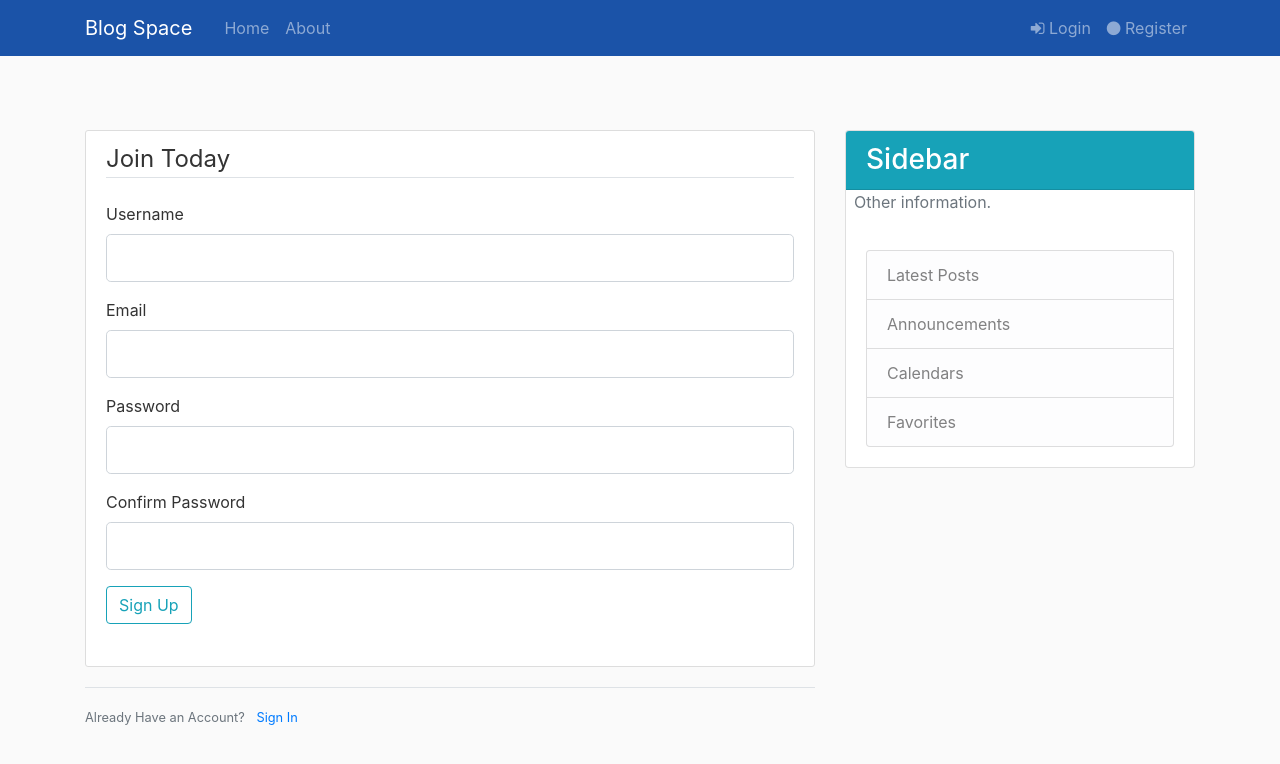
After one commit to aakash-sahu/BlogApp, a Flask app: page /register in a window 1280 px wide. The commit adds this page. Shown: the top 764 px of the page. Run offline with Flask 2, Linux system fonts and the light colour scheme; some libraries are stand-ins or nearby versions.

Commit message:
Added forms.py for login, register; register.html, and flash messages

```diff
--- a/app.py
+++ b/app.py
@@ -1,6 +1,9 @@
-from flask import Flask, render_template, url_for
+from flask import Flask, render_template, url_for, flash, redirect
+from forms import RegistrationForm, LoginForm
 
 app = Flask(__name__)
+
+app.config['SECRET_KEY'] = '656dd199eb5c5c86d449ae28f3d0fcc8'
 
 posts = [
     {
@@ -26,5 +29,20 @@ def home():
 def about():
     return render_template('about.html', title = 'About') # template will have access to title variable
 
+@app.route("/register", methods=['GET', 'POST'])
+def register():
+    form = RegistrationForm()
+    if form.validate_on_submit():
+        flash(f'Account create for {form.username.data}!', 'success') #on POST form calls back the same method and loads up the values as .data attribute
+        # 'success' is from bootstrap, flash can take this as argument.
+        # next redirect to home page on success
+        return redirect(url_for('home')) ## redirect every link is the name of function
+    return render_template('register.html', title='Register', form = form)
+
+@app.route("/login")
+def login():
+    form = LoginForm()
+    return render_template('login.html', title='Login', form = form)
+
 if __name__ == "__main__":
     app.run(debug=True)
--- /dev/null
+++ b/forms.py
@@ -0,0 +1,32 @@
+from flask_wtf import FlaskForm
+# Form elements come from wtform
+from wtforms import StringField, PasswordField, SubmitField, BooleanField
+from wtforms.validators import DataRequired, Length, Email, EqualTo
+
+#python classes as forms which will convert to HTML on execution
+# Sign up form
+class RegistrationForm(FlaskForm):
+    username = StringField('Username',
+                            validators=[DataRequired(), Length(min=2, max=20)]) #'Username' will be label in HTML
+
+    email = StringField('Email',
+                            validators=[DataRequired(),Email()])
+    password = PasswordField('Password', validators=[DataRequired()])
+    confirm_password = PasswordField('Confirm Password',
+                            validators=[DataRequired(), EqualTo('password')])
+    submit = SubmitField('Sign Up')
+
+
+# Login up form
+class LoginForm(FlaskForm):
+    email = StringField('Email',
+                            validators=[DataRequired(),Email()])
+    password = PasswordField('Password', validators=[DataRequired()])
+    remember = BooleanField('Remember Me')
+    submit = SubmitField('Login')
+
+#also need to set a secret key for the cookies
+# In python terminal
+# import secrets
+#>>> secrets.token_hex(16)
+#'656dd199eb5c5c86d449ae28f3d0fcc8' -- can make it env var later
--- a/notes.txt
+++ b/notes.txt
@@ -1,3 +1,8 @@
 <!-- {%% } for code block and {{ }} for variables -->
 2. Put repeated section in layout template and use block content.Childs can overwrite blocks.
 3. url_for used for static files.
+4. #also need to set a secret key for the cookies
+# In python terminal
+# import secrets
+#>>> secrets.token_hex(16)
+#'656dd199eb5c5c86d449ae28f3d0fcc8' -- can make it env var later
--- a/templates/layout.html
+++ b/templates/layout.html
@@ -30,8 +30,8 @@
                         <li class="nav-item"><a class="nav-link" href="/about">About</a></li>
                     </ul>
                     <ul class="navbar-nav">
-                        <li class="nav-item"><a class="nav-link" href="#"><span class="fa fa-sign-in"></span> Login</a></li>
-                        <li class="nav-item"><a class="nav-link" href="#"><span class="fa fa-circle"></span> Register</a></li>
+                        <li class="nav-item"><a class="nav-link" href="/login"><span class="fa fa-sign-in"></span> Login</a></li>
+                        <li class="nav-item"><a class="nav-link" href="/register"><span class="fa fa-circle"></span> Register</a></li>
                     </ul>
                 </div>
             </div>
@@ -39,6 +39,16 @@
         <main role="main" class="container">
             <div class="row">
                 <div class="col-12 col-md-8">
+                    <!-- Placement of the flash messages. with_categories will take the bootstrap class e.g. success -->
+                    {% with messages = get_flashed_messages(with_categories=true) %}
+                        {% if messages %}
+                            {% for category, message in messages %}
+                                <div class = "alert alert-{{ category }}">
+                                    {{ message }}
+                                </div>
+                            {% endfor %}
+                        {% endif %}
+                    {% endwith %}
                     {% block content %} {% endblock %}
                 </div>
                 <div class="col-12 col-md-4">
--- /dev/null
+++ b/templates/register.html
@@ -0,0 +1,36 @@
+{% extends "layout.html" %}
+{% block content %}
+    <div class="content-section">
+        <form method="POST" action="">
+            <!-- form.hidden_tags adds a CSRF (cross site-request forgery token to the form) -->
+            {{ form.hidden_tag() }}
+            <fieldset class="form-group">
+                <legend class="border-bottom mb-4">Join Today</legend>
+                <div class="form-group">
+                    {{ form.username.label(class="form-control-label") }}
+                    {{ form.username(class="form-control form-control-lg") }}
+                </div>
+                <div class="form-group">
+                    {{ form.email.label(class="form-control-label") }}
+                    {{ form.email(class="form-control form-control-lg") }}
+                </div>
+                <div class="form-group">
+                    {{ form.password.label(class="form-control-label") }}
+                    {{ form.password(class="form-control form-control-lg") }}
+                </div>
+                <div class="form-group">
+                    {{ form.confirm_password.label(class="form-control-label") }}
+                    {{ form.confirm_password(class="form-control form-control-lg") }}
+                </div>
+                <div class="form-group">
+                    {{ form.submit(class="btn btn-outline-info") }}
+                </div>
+            </fieldset>
+        </form>
+    </div>
+    <div class="border-top pt-3">
+        <small class="text-muted">
+            Already Have an Account? <a class="ml-2" href="{{ url_for('login') }}">Sign In</a>
+        </small>
+    </div>
+{% endblock content %}
```
Also changed, not shown: templates/login.html (added), 1 other file.
